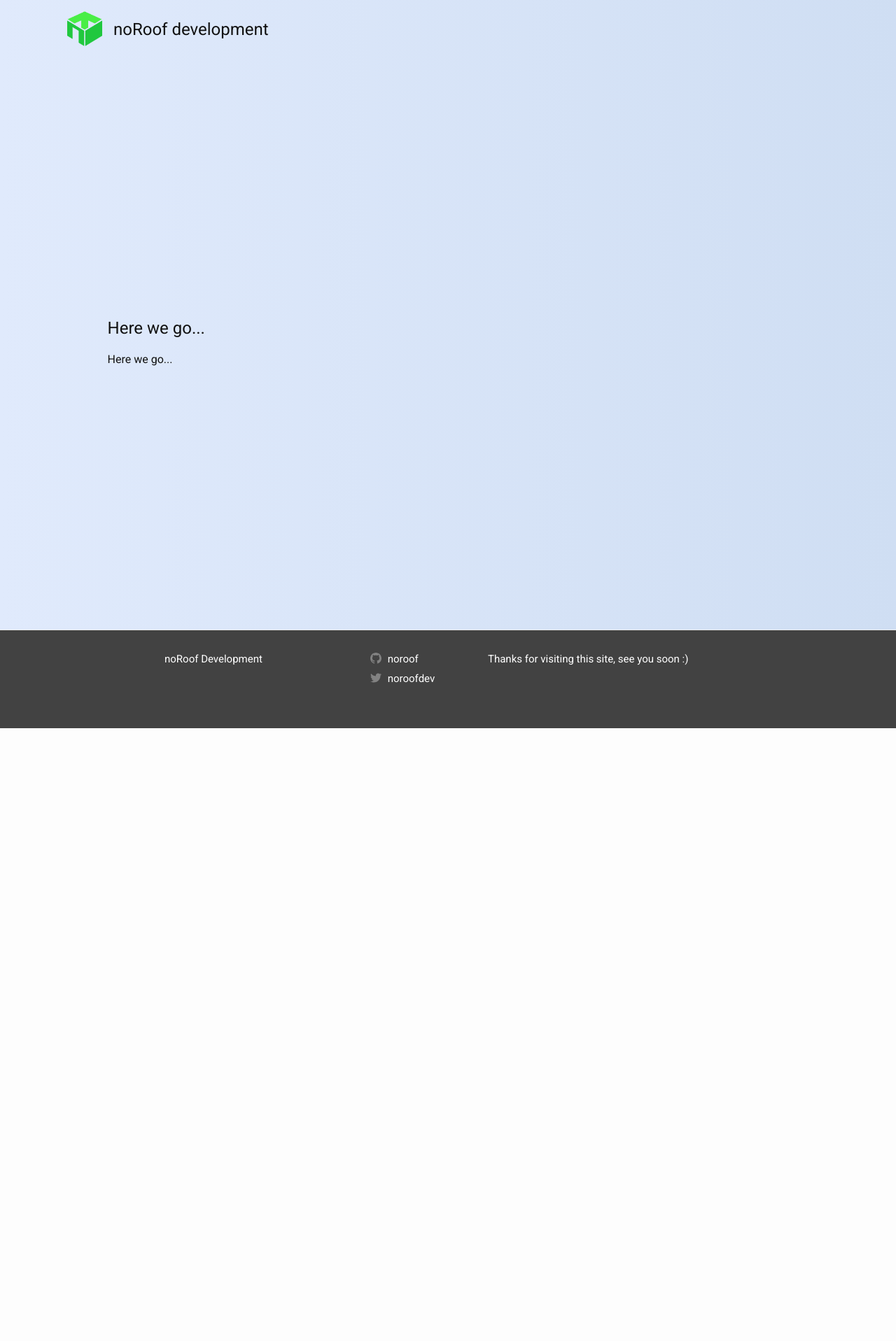
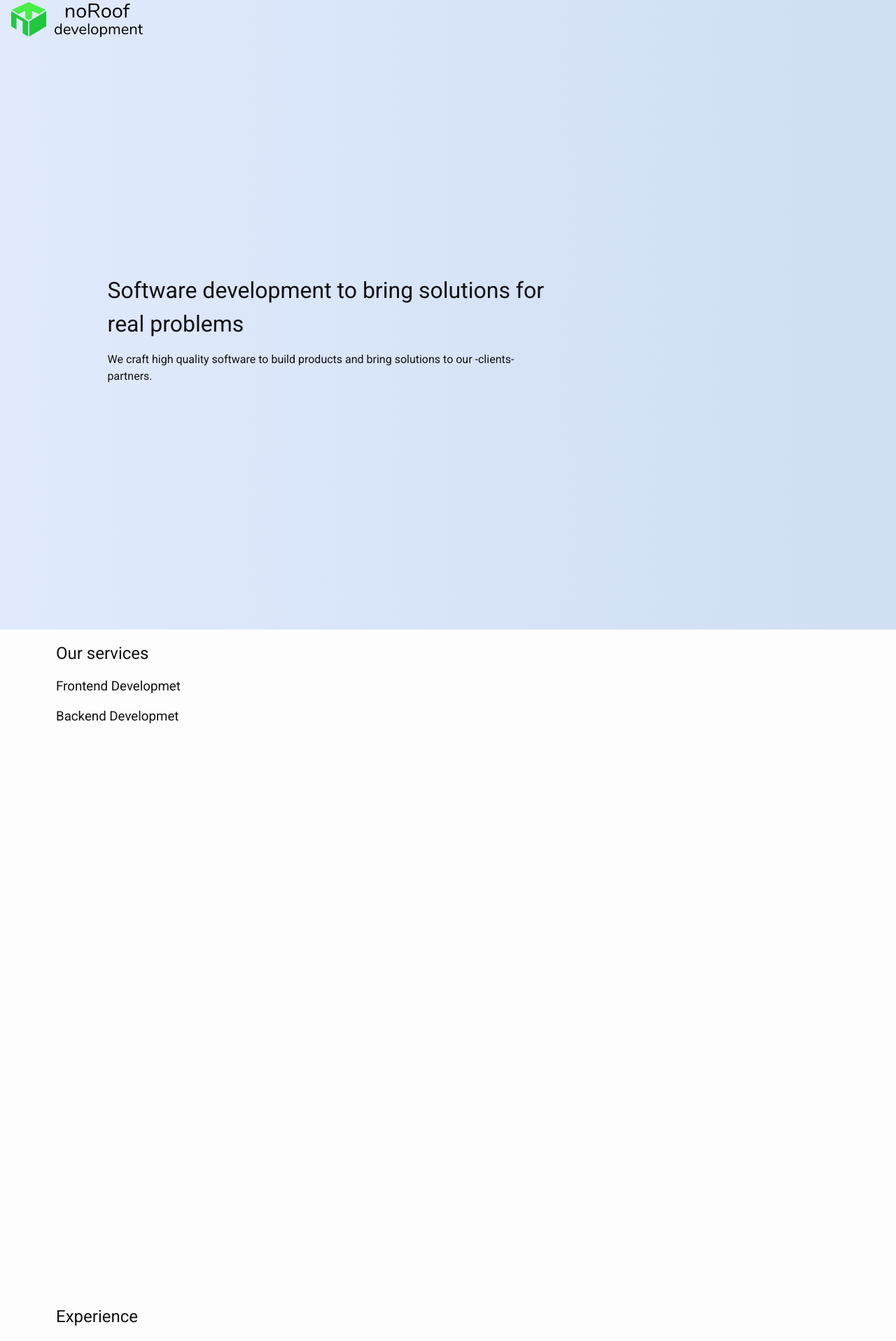
Before and after one commit to noRoof/noroof.github.io, a Jekyll site: the page built from index.html, in a window 1280 px wide. Shown: the top 1917 px of the page at 70% size. Built offline with Jekyll 4.4.1, drawn with Linux system fonts in a browser that asks for light colours; before the commit the page ends 1041 px from its top, so only the background shows below that; some of the changed text lies outside the part shown.

Commit message:
template version 0.1 WIP

```diff
--- a/_sass/noroof/_base.scss
+++ b/_sass/noroof/_base.scss
@@ -47,8 +47,6 @@
  */
 main {
   display: block; /* Default value of `display` of `main` element is 'inline' in IE 11. */
-  min-height: calc(100vh - 100px);
-  margin-top: 4rem;
 }
 
 footer {
--- a/_sass/noroof/_layout.scss
+++ b/_sass/noroof/_layout.scss
@@ -56,7 +56,7 @@
   nav {
     display: flex;
     justify-content: space-between;
-    padding: 1rem 6rem;
+    padding: 0.2rem 1rem;
     .title {
       display: flex;
       img {
@@ -67,6 +67,12 @@
         margin-top: 0.5rem;
       }
     }
+    &.fixed-nav {
+      position: fixed;
+      background-color: white;
+      border-bottom: 1px solid black;
+      width: 100%
+    }
   }
   .banner {
     flex: 1;
@@ -75,6 +81,22 @@
     display: flex;
     flex-direction: column;
     justify-content: center;
+  }
+}
+
+section {
+  min-height: 100vh;
+  margin: 0 5rem;
+}
+
+form {
+  display: flex;
+  flex-direction: column;
+  align-items: center;
+  label {
+    min-width: 50%;
+    display: flex;
+    justify-content: space-between;
   }
 }
 
--- a/index.html
+++ b/index.html
@@ -1,18 +1,66 @@
 ---
 layout: home
+title: noRoof development
+subtitle: Home
 ---
 <header class="home-header">
   <nav>
     <div class="title">
-      <img src="{{ "/assets/img/logo.png" | relative_url }}" alt="company logo">
-      <h1>noRoof development</h1>
+      <img src="{{ "/assets/img/logofinal.png" | relative_url }}" alt="noRoof development">
     </div>
     <div class="sections">
 
     </div>
   </nav>
   <div class="banner">
-    <h2>Here we go...</h2>
-    <p>Here we go...</p>
+    <h1>Software development to bring solutions for real problems</h1>
+    <p>We craft high quality software to build products and bring solutions to our -clients- partners.</p>
   </div>
 </header>
+<main>
+  <section id="services">
+    <h2>Our services</h2>
+    <article>
+      <h3>Frontend Developmet</h3>
+    </article>
+    <article>
+      <h3>Backend Developmet</h3>
+    </article>
+  </section>
+  <section id="past-experience">
+    <h2>Experience</h2>
+    <p>After years of professional experience, we collected experience in different projects across several industries.</p>
+    <article>
+      <h3>Fintech</h3>
+      <p>We develop a client - server responsive web application for a fintech start-up helping them to validate their business idea with a functional and scalable MVP. Technologies used: Angular, Grails and Bootstrap.</p>
+    </article>
+    <article>
+      <h3>Education</h3>
+      <p>We worked in the development of a web application used to work with the students in the classroom, having different kinds of assessments, reports and tools used by teachers.</p>
+    </article>
+  </section>
+  <section id="contact">
+    <h2>Get in touch</h2>
+    <form class="contact-form" action="https://formspree.io/mbjkrvnz" method="post">
+      <label>
+        Your name:
+        <input type="text" name="name">
+      </label>
+      <label>
+        Your email:
+        <input type="text" name="_replyto">
+      </label>
+      <label>
+        Your subject:
+        <input type="text" name="subject">
+      </label>
+      <label>
+        Your message:
+        <textarea name="message"></textarea>
+      </label>
+
+      <button type="submit">Send</button>
+
+    </form>
+  </section>
+</main>
```
Also changed, not shown: _layouts/home.html (+16 -0 lines), assets/img/logofinal.png (added).
